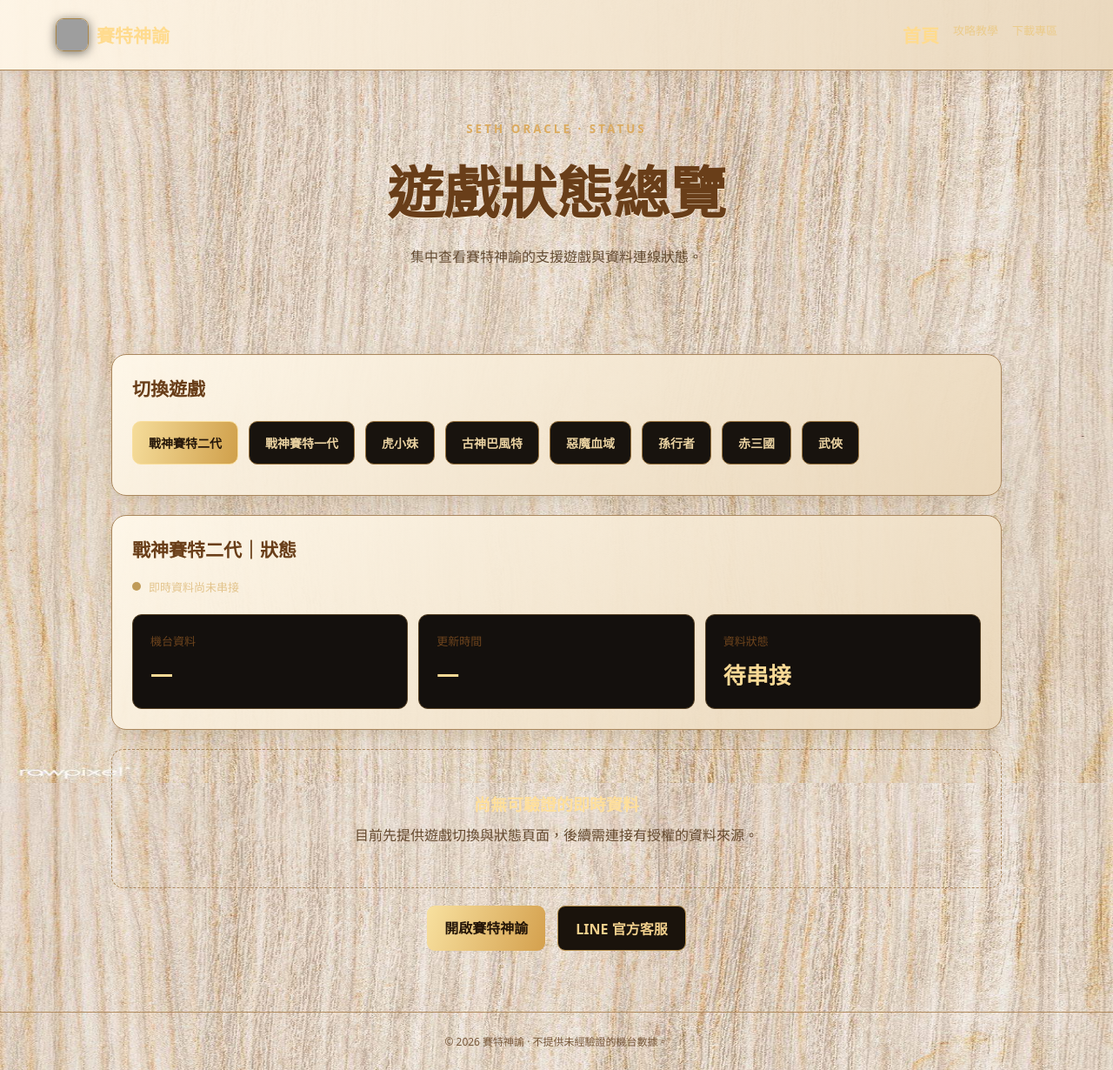
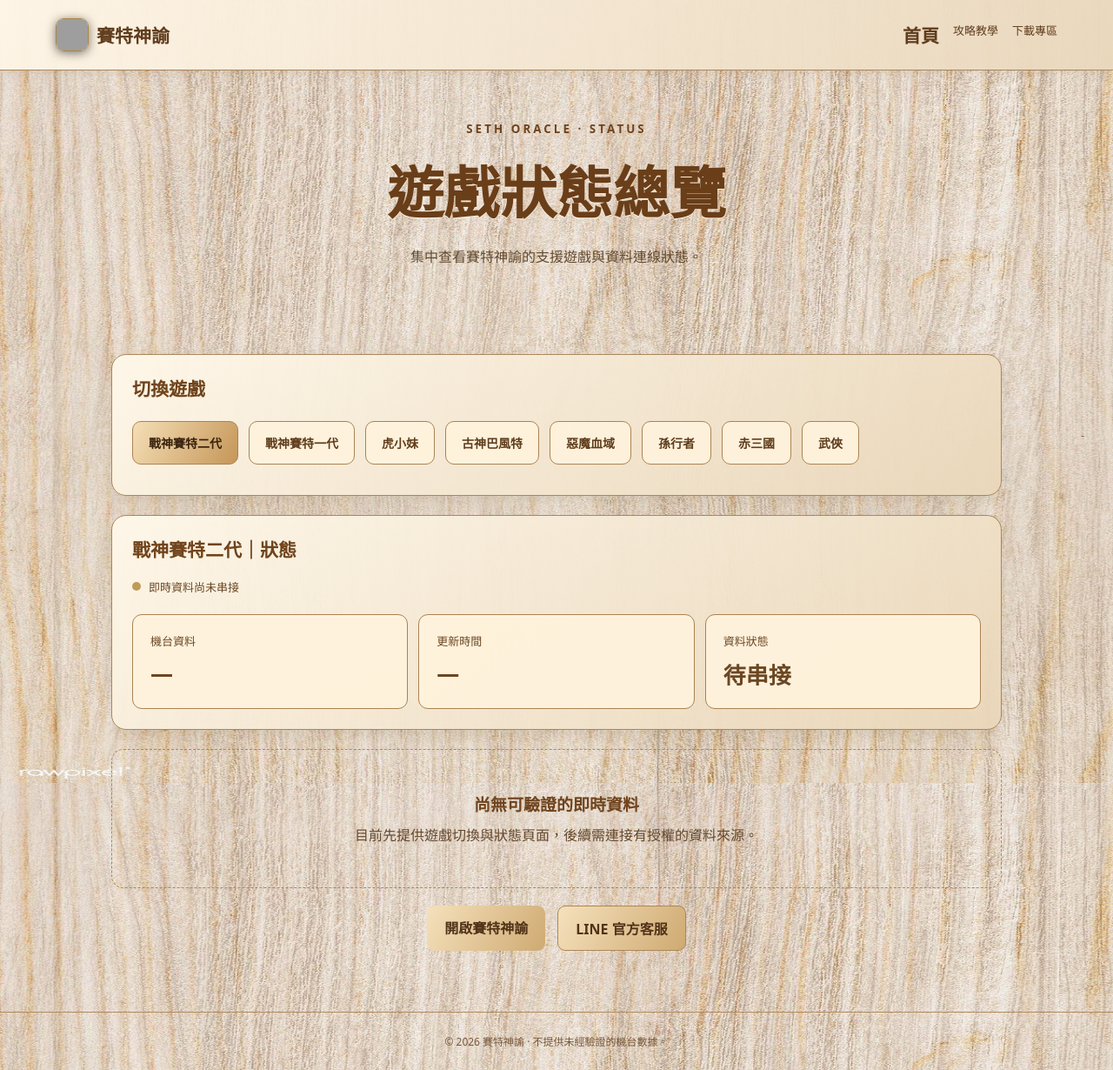
Before and after one commit to seth-oracle/seth-oracle.github.io, a Jekyll site: the page status/index.html, which Jekyll copies as it is, in a window 1280 px wide. Shown: the whole page at 87% size. Built offline with Jekyll 4.4.1, drawn with Linux system fonts in a browser that asks for light colours; grey boxes are pictures that could not be loaded.

Commit message:
Polish shared oak theme for status, admin and moderation pages

```diff
--- a/assets/oak-subpages.css
+++ b/assets/oak-subpages.css
@@ -99,3 +99,24 @@ body.oak-subpage{
  .oak-subpage .masthead{padding:38px 16px 53px!important}
  .oak-subpage .wrap{margin:-17px auto 0!important}
 }
+
+
+/* Auxiliary subpages: game status, review moderation, and admin landing */
+.oak-subpage header a,.oak-subpage header nav,.oak-subpage header nav a{color:#603d1e!important}
+.oak-subpage .panel h2,.oak-subpage .empty b,.oak-subpage .hero small{color:#70441d!important}
+.oak-subpage .game,.oak-subpage .summary div{
+ background:#fff3dcf0!important;color:#5f3d1c!important;border:1px solid #aa8353!important;
+}
+.oak-subpage .game.on,.oak-subpage .game:hover{background:linear-gradient(120deg,#f5dfb6,#c59658)!important;color:#39230f!important}
+.oak-subpage .summary label,.oak-subpage .summary strong,.oak-subpage .status,
+.oak-subpage .status strong,.oak-subpage .meta{color:#6b4723!important}
+.oak-subpage .actions a,.oak-subpage .button,.oak-subpage button:not(.review-photo-controls button):not(.slide-controls button){
+ color:#503318;background:linear-gradient(120deg,#f5e1bc,#cfaa72);border-color:#ad8757;
+}
+.oak-subpage .button.alt,.oak-subpage button.alt{
+ color:#60401f!important;background:#fff0d7!important;border-color:#ac875a!important;
+}
+.oak-subpage button.warn{background:#a45545!important;color:#fff9ef!important;border-color:#863a2f!important}
+.oak-subpage .steps,.oak-subpage .steps li,.oak-subpage .panel p,.oak-subpage main p{color:#4e361f}
+.oak-subpage .note,.oak-subpage .notice{background:#f5e5c9!important;color:#5b4025!important}
+.oak-subpage .gallery img{background:#ead7bb}
```
